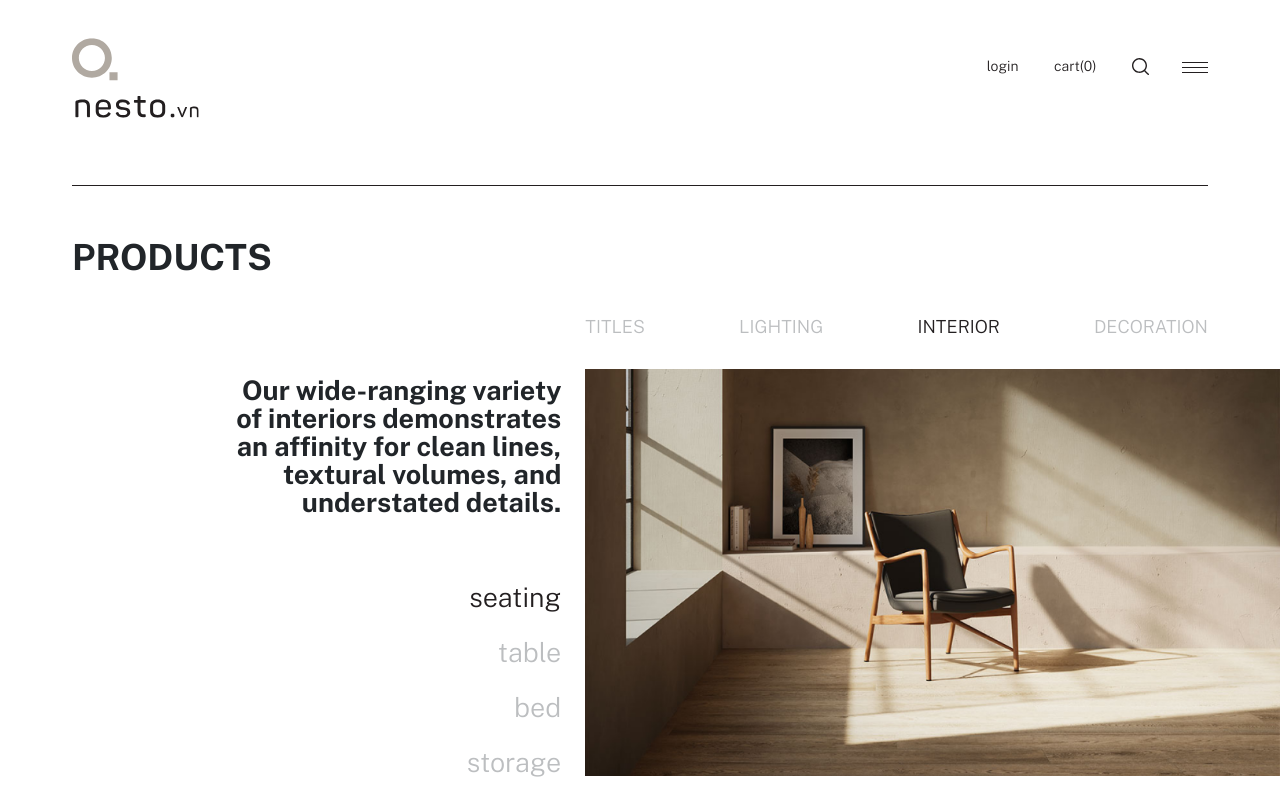
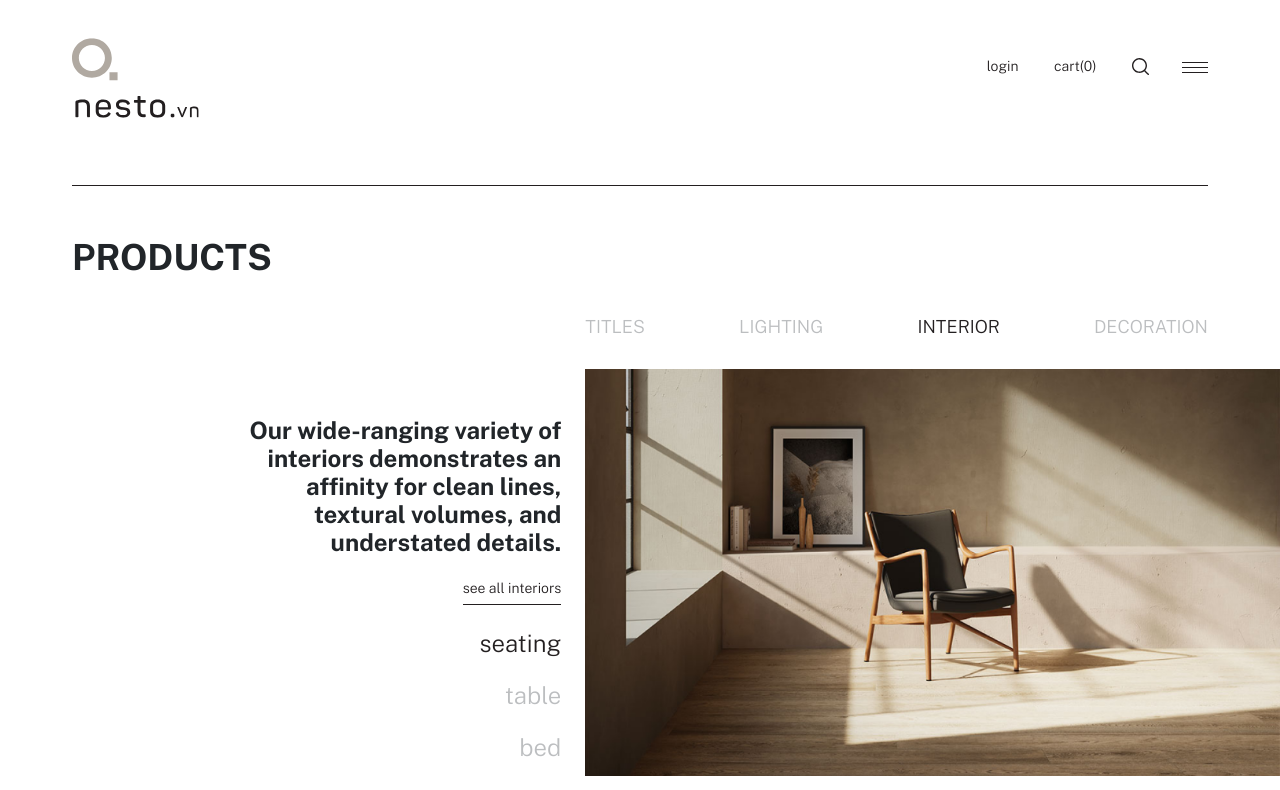
Before and after one commit to develite98/nesto-ui, an Angular app: page /home in a window 1280 px wide. Shown: the top 790 px of the page. Built offline with nearby package versions, Linux system fonts and the light colour scheme.

Commit message:
update home

```diff
--- a/src/app/home/home.component.html
+++ b/src/app/home/home.component.html
@@ -112,6 +112,8 @@
                     Our wide-ranging variety of interiors demonstrates an affinity for
                     clean lines, textural volumes, and understated details.
                 </h2>
+
+                <a href="#" class="text-14 mt-3 nesto-link">see all interiors</a>
 
                 <div class="home-landing__left-nav">
                     <a class="nav-item active">seating</a>
--- a/src/styles.scss
+++ b/src/styles.scss
@@ -165,13 +165,13 @@
   }
 
   &__description {
-    font-size: 1.5em;
+    font-size: 1.5rem;
     font-weight: 700;
     line-height: 28px;
     letter-spacing: 0em;
     text-align: right;
     width: 70%;
-    margin-top: 60px;
+    margin-top: 100px;
   }
 
   &__left-side {
@@ -188,7 +188,7 @@
     margin-top: auto;
 
     .nav-item {
-      font-size: 1.5em;
+      font-size: 1.5rem;
       font-weight: 300;
       line-height: 28px;
       letter-spacing: 0em;
```
